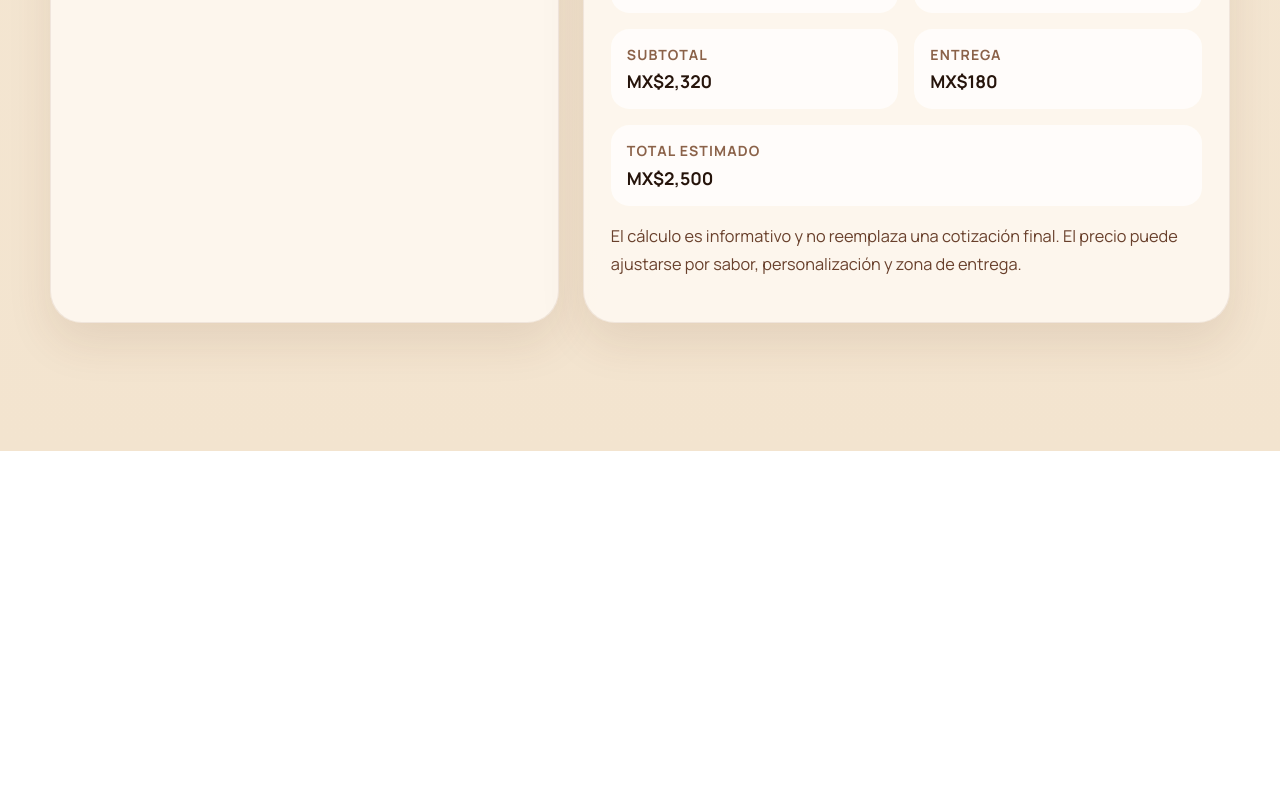
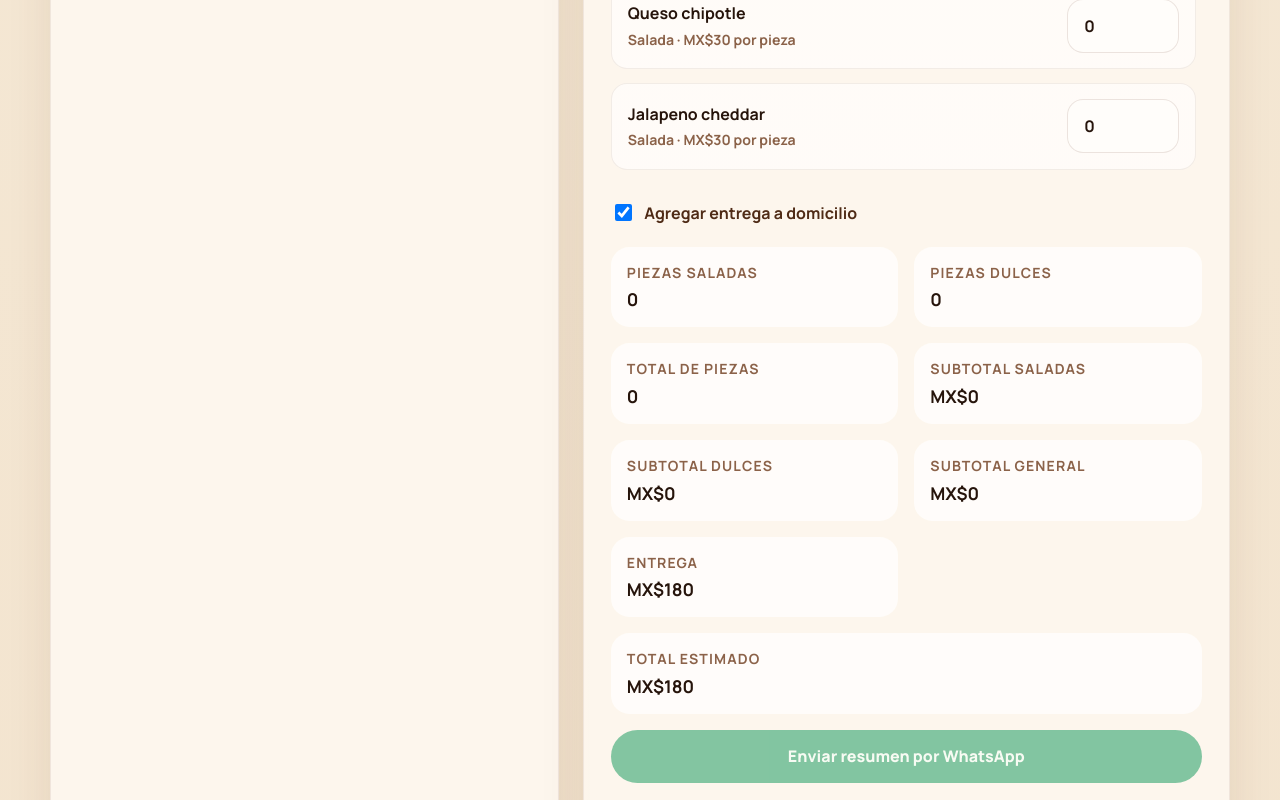
Before and after one commit to kidlobitotw-ship-it/palomitaspagina, an Angular app: page / in a window 1280 px wide. Shown: the part 6380-7180 px from the top of the page. Before the commit the page ends 6831 px from the top, so only its background shows below. Built offline with nearby package versions, Linux system fonts and the light colour scheme.

Commit message:
cambio en cotizacion

```diff
--- a/src/app/app.component.html
+++ b/src/app/app.component.html
@@ -144,17 +144,28 @@
         </div>
 
         <form class="quote-form">
-          <label>
-            <span>Número de palomitas</span>
-            <input
-              type="number"
-              name="quoteQuantity"
-              min="20"
-              step="1"
-              [(ngModel)]="quoteQuantity"
-              (blur)="normalizeQuantity()"
-            />
-          </label>
+          <div class="quote-product-list">
+            @for (selection of quoteSelections; track selection.flavor) {
+              <label class="quote-product-row">
+                <div class="quote-product-copy">
+                  <strong>{{ selection.flavor }}</strong>
+                  <span>
+                    {{ getCategoryLabel(selection.category) }} ·
+                    {{ selection.unitPrice | currency:'MXN':'symbol':'1.0-0' }} por pieza
+                  </span>
+                </div>
+
+                <input
+                  type="number"
+                  [name]="'quote-' + selection.flavor"
+                  min="0"
+                  step="1"
+                  [(ngModel)]="selection.quantity"
+                  (blur)="normalizeSelectionQuantity(selection)"
+                />
+              </label>
+            }
+          </div>
 
           <label class="checkbox-row">
             <input type="checkbox" name="quoteDelivery" [(ngModel)]="quoteDelivery" />
@@ -164,15 +175,27 @@
 
         <div class="quote-summary">
           <div>
-            <span>Tarifa aplicada</span>
-            <strong>{{ quoteTierLabel }}</strong>
+            <span>Piezas saladas</span>
+            <strong>{{ saltyQuoteQuantity }}</strong>
           </div>
           <div>
-            <span>Precio por pieza</span>
-            <strong>{{ unitPrice | currency:'MXN':'symbol':'1.0-0' }}</strong>
+            <span>Piezas dulces</span>
+            <strong>{{ sweetQuoteQuantity }}</strong>
           </div>
           <div>
-            <span>Subtotal</span>
+            <span>Total de piezas</span>
+            <strong>{{ totalQuantity }}</strong>
+          </div>
+          <div>
+            <span>Subtotal saladas</span>
+            <strong>{{ saltySubtotal | currency:'MXN':'symbol':'1.0-0' }}</strong>
+          </div>
+          <div>
+            <span>Subtotal dulces</span>
+            <strong>{{ sweetSubtotal | currency:'MXN':'symbol':'1.0-0' }}</strong>
+          </div>
+          <div>
+            <span>Subtotal general</span>
             <strong>{{ subtotal | currency:'MXN':'symbol':'1.0-0' }}</strong>
           </div>
           <div>
@@ -185,8 +208,20 @@
           </div>
         </div>
 
+        <a
+          class="button button-whatsapp quote-whatsapp-button"
+          [class.button-disabled]="selectedQuoteItems.length === 0"
+          [href]="selectedQuoteItems.length === 0 ? null : quoteWhatsappLink"
+          [attr.aria-disabled]="selectedQuoteItems.length === 0"
+          target="_blank"
+          rel="noopener"
+        >
+          Enviar resumen por WhatsApp
+        </a>
+
         <p class="quote-note">
-          El cálculo es informativo y no reemplaza una cotización final. El precio puede ajustarse por sabor,
+          El cálculo es informativo y considera palomitas saladas en {{ saltyPrice | currency:'MXN':'symbol':'1.0-0' }}
+          y dulces en {{ sweetPrice | currency:'MXN':'symbol':'1.0-0' }} por pieza. El precio final puede ajustarse por
           personalización y zona de entrega.
         </p>
       </article>
--- a/src/app/app.component.scss
+++ b/src/app/app.component.scss
@@ -178,6 +178,12 @@ main {
 .button-whatsapp {
 	background: #1f9d63;
 	color: #f3fff8;
+}
+
+.button-disabled {
+	pointer-events: none;
+	opacity: 0.55;
+	box-shadow: none;
 }
 
 .hero-points {
@@ -443,6 +449,40 @@ main {
 	gap: 1rem;
 }
 
+.quote-product-list {
+	display: grid;
+	gap: 0.85rem;
+	max-height: 25rem;
+	overflow: auto;
+	padding-right: 0.35rem;
+}
+
+.quote-product-row {
+	grid-template-columns: minmax(0, 1fr) 7rem;
+	align-items: center;
+	gap: 1rem;
+	padding: 0.95rem 1rem;
+	border-radius: 1rem;
+	background: rgba(255, 255, 255, 0.62);
+	border: 1px solid rgba(97, 45, 16, 0.08);
+}
+
+.quote-product-copy {
+	display: grid;
+	gap: 0.35rem;
+}
+
+.quote-product-copy strong {
+	font-size: 1rem;
+	color: var(--ink-900);
+}
+
+.quote-product-copy span {
+	color: var(--ink-600);
+	font-size: 0.88rem;
+	font-weight: 700;
+}
+
 .quote-form label {
 	display: grid;
 	gap: 0.55rem;
@@ -493,6 +533,11 @@ main {
 
 .quote-note {
 	margin-top: 1.1rem;
+}
+
+.quote-whatsapp-button {
+	width: 100%;
+	margin-top: 1rem;
 }
 
 .reveal {
--- a/src/app/app.component.ts
+++ b/src/app/app.component.ts
@@ -9,6 +9,13 @@ type Product = {
   description: string;
   price: number;
   category: ProductCategory;
+};
+
+type QuoteSelection = {
+  flavor: string;
+  category: ProductCategory;
+  unitPrice: number;
+  quantity: number;
 };
 
 type Service = {
@@ -40,6 +47,13 @@ export class AppComponent {
     price: this.getCatalogPrice(product.category)
   }));
 
+  readonly quoteSelections: QuoteSelection[] = this.products.map((product) => ({
+    flavor: product.flavor,
+    category: product.category,
+    unitPrice: product.price,
+    quantity: 0
+  }));
+
   readonly featuredProduct = this.products[6] ?? this.products[0];
 
   readonly services: Service[] = [
@@ -65,7 +79,6 @@ export class AppComponent {
     }
   ];
 
-  quoteQuantity = 80;
   quoteDelivery = true;
 
   get saltyPrice(): number {
@@ -76,24 +89,43 @@ export class AppComponent {
     return this.config.productPrices.sweet;
   }
 
-  get unitPrice(): number {
-    if (this.quoteQuantity >= 250) {
-      return 24;
-    }
+  get selectedQuoteItems(): QuoteSelection[] {
+    return this.quoteSelections.filter((selection) => selection.quantity > 0);
+  }
 
-    if (this.quoteQuantity >= 120) {
-      return 26;
-    }
+  get totalQuantity(): number {
+    return this.selectedQuoteItems.reduce((total, selection) => total + selection.quantity, 0);
+  }
 
-    if (this.quoteQuantity >= 50) {
-      return 29;
-    }
+  get saltyQuoteQuantity(): number {
+    return this.selectedQuoteItems
+      .filter((selection) => selection.category === 'salada')
+      .reduce((total, selection) => total + selection.quantity, 0);
+  }
 
-    return 32;
+  get sweetQuoteQuantity(): number {
+    return this.selectedQuoteItems
+      .filter((selection) => selection.category === 'dulce')
+      .reduce((total, selection) => total + selection.quantity, 0);
+  }
+
+  get saltySubtotal(): number {
+    return this.selectedQuoteItems
+      .filter((selection) => selection.category === 'salada')
+      .reduce((total, selection) => total + selection.quantity * selection.unitPrice, 0);
+  }
+
+  get sweetSubtotal(): number {
+    return this.selectedQuoteItems
+      .filter((selection) => selection.category === 'dulce')
+      .reduce((total, selection) => total + selection.quantity * selection.unitPrice, 0);
   }
 
   get subtotal(): number {
-    return this.quoteQuantity * this.unitPrice;
+    return this.selectedQuoteItems.reduce(
+      (total, selection) => total + selection.quantity * selection.unitPrice,
+      0
+    );
   }
 
   get deliveryFee(): number {
@@ -104,26 +136,38 @@ export class AppComponent {
     return this.subtotal + this.deliveryFee;
   }
 
-  get quoteTierLabel(): string {
-    if (this.quoteQuantity >= 250) {
-      return 'Tarifa mayoreo para eventos grandes';
+  get quoteSummaryText(): string {
+    if (this.selectedQuoteItems.length === 0) {
+      return 'Aun no has seleccionado sabores para cotizar.';
     }
 
-    if (this.quoteQuantity >= 120) {
-      return 'Tarifa preferente para eventos medianos';
-    }
+    const selectedFlavors = this.selectedQuoteItems
+      .map(
+        (selection) =>
+          `${selection.flavor}: ${selection.quantity} pza${selection.quantity === 1 ? '' : 's'} x ${this.formatCurrency(selection.unitPrice)}`
+      )
+      .join('\n');
 
-    if (this.quoteQuantity >= 50) {
-      return 'Tarifa base para eventos';
-    }
-
-    return 'Tarifa minima para pedidos pequenos';
+    return [
+      'Hola, quiero cotizar palomitas con esta selección:',
+      selectedFlavors,
+      '',
+      `Total de piezas: ${this.totalQuantity}`,
+      `Subtotal saladas: ${this.formatCurrency(this.saltySubtotal)}`,
+      `Subtotal dulces: ${this.formatCurrency(this.sweetSubtotal)}`,
+      `Entrega: ${this.quoteDelivery ? this.formatCurrency(this.deliveryFee) : 'Sin entrega'}`,
+      `Total estimado: ${this.formatCurrency(this.total)}`
+    ].join('\n');
   }
 
   get whatsappLink(): string {
-    const message = encodeURIComponent(
-      'Hola, me interesa una cotización de palomitas gourmet para mi evento.'
-    );
+    const message = encodeURIComponent('Hola, me interesa una cotización de palomitas gourmet para mi evento.');
+
+    return `https://wa.me/${this.contact.whatsappNumber}?text=${message}`;
+  }
+
+  get quoteWhatsappLink(): string {
+    const message = encodeURIComponent(this.quoteSummaryText);
 
     return `https://wa.me/${this.contact.whatsappNumber}?text=${message}`;
   }
@@ -136,12 +180,21 @@ export class AppComponent {
     return category === 'dulce' ? 'Dulce' : 'Salada';
   }
 
-  normalizeQuantity(): void {
-    if (!Number.isFinite(this.quoteQuantity) || this.quoteQuantity < 20) {
-      this.quoteQuantity = 20;
+  normalizeSelectionQuantity(selection: QuoteSelection): void {
+    if (!Number.isFinite(selection.quantity) || selection.quantity < 0) {
+      selection.quantity = 0;
       return;
     }
 
-    this.quoteQuantity = Math.round(this.quoteQuantity);
+    selection.quantity = Math.round(selection.quantity);
+  }
+
+  private formatCurrency(amount: number): string {
+    return new Intl.NumberFormat('es-MX', {
+      style: 'currency',
+      currency: 'MXN',
+      minimumFractionDigits: 0,
+      maximumFractionDigits: 0
+    }).format(amount);
   }
 }
```
